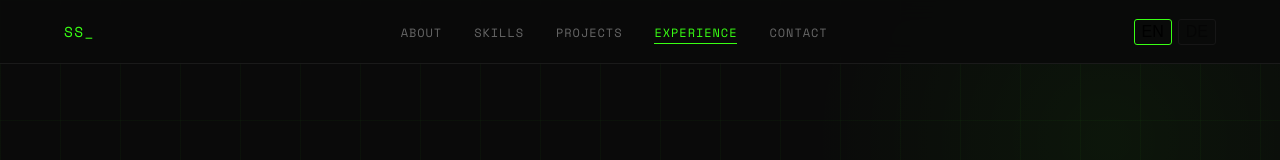
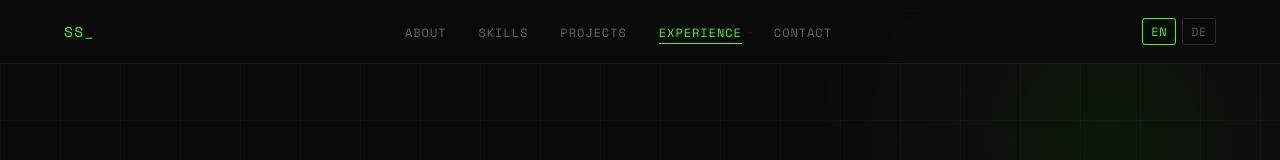
Before and after one commit to siddhesh1008/siddhesh-portfolio, a React (Create React App) app: page / in a window 1280 px wide. Shown: the top 160 px of the page. Built offline with nearby package versions, Linux system fonts and the light colour scheme.

Commit message:
add EN/DE language toggle

```diff
--- a/src/App.js
+++ b/src/App.js
@@ -224,10 +224,10 @@ function StatusBadge({ status }) {
 function LangToggle({ lang, setLang }) {
   return (
     <div style={{ display: "flex", alignItems: "center", gap: "6px" }}>
-      <button onClick={() => setLang("en")} title="English" style={{ background: "none", border: lang === "en" ? "1px solid #39ff14" : "1px solid #2a2a2a", borderRadius: "3px", padding: "3px 7px", cursor: "pointer", fontSize: "1rem", opacity: lang === "en" ? 1 : 0.4, transition: "all 0.2s" }}>
+      <button onClick={() => setLang("en")} title="English" style={{ background: "transparent", border: lang === "en" ? "1px solid #39ff14" : "1px solid #2a2a2a", borderRadius: "3px", padding: "4px 8px", cursor: "pointer", fontSize: "0.75rem", fontFamily: "'Space Mono', monospace", color: lang === "en" ? "#39ff14" : "#555", letterSpacing: "0.05em", transition: "all 0.2s" }}>
         EN
       </button>
-      <button onClick={() => setLang("de")} title="Deutsch" style={{ background: "none", border: lang === "de" ? "1px solid #39ff14" : "1px solid #2a2a2a", borderRadius: "3px", padding: "3px 7px", cursor: "pointer", fontSize: "1rem", opacity: lang === "de" ? 1 : 0.4, transition: "all 0.2s" }}>
+      <button onClick={() => setLang("de")} title="Deutsch" style={{ background: "transparent", border: lang === "de" ? "1px solid #39ff14" : "1px solid #2a2a2a", borderRadius: "3px", padding: "4px 8px", cursor: "pointer", fontSize: "0.75rem", fontFamily: "'Space Mono', monospace", color: lang === "de" ? "#39ff14" : "#555", letterSpacing: "0.05em", transition: "all 0.2s" }}>
         DE
       </button>
     </div>
```
